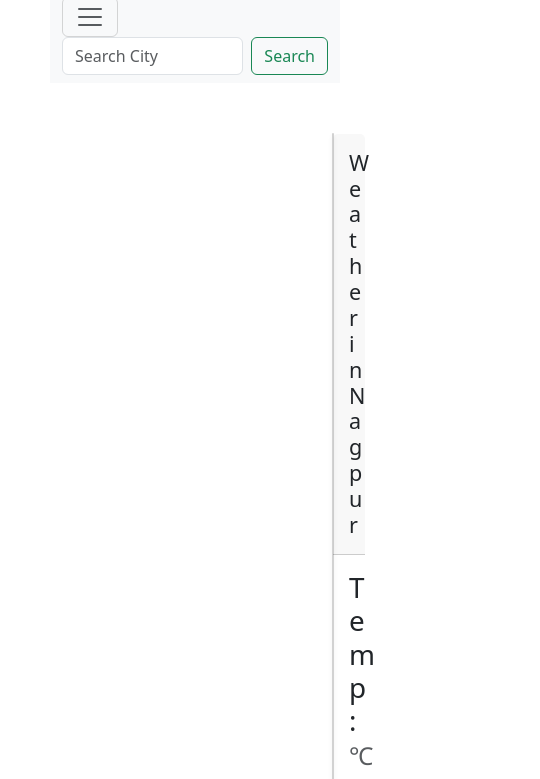
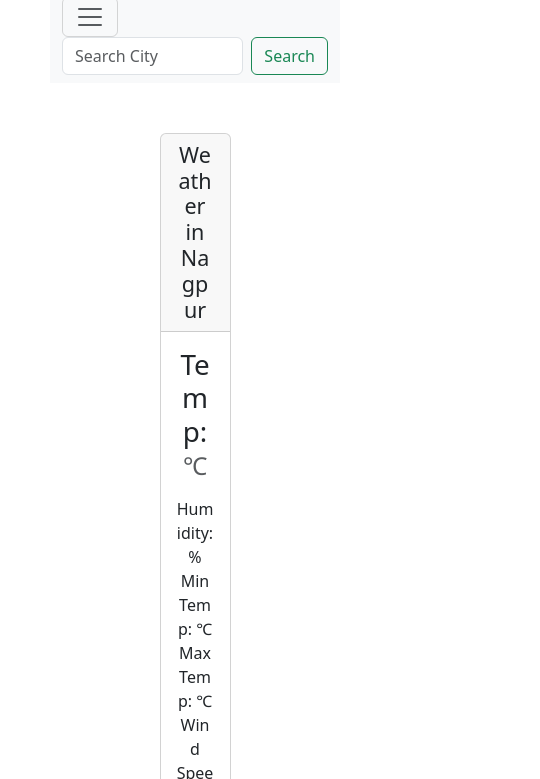
Before and after one commit to akshayjallewar/myWeatherApp, a plain HTML site: page index.html in a window 390 px wide. Shown: the part 65-844 px from the top of the page, 540 px wide, since content can reach past the window. Drawn offline with nearby package versions, Linux system fonts and the light colour scheme; no server answers.

Commit message:
changed html to make app responsive on mobile

```diff
--- a/index.html
+++ b/index.html
@@ -30,10 +30,10 @@
       </nav>
 
       <main>
-        <div class="row row-cols-1 row-cols-md mb-3 text-center cardcenter">
-          <div class="col">
-            <div class="card mb-4 rounded-3 shadow-sm">
-              <div class="card-header py-3">
+        <div class="row">
+          <div class="col-lg-6 col-md-6 col-sm-6">
+            <div class="card">
+              <div class="card-header">
                 <h4 class="my-0 fw-normal">Weather in <span id="cityName"></span></h4>
               </div>
               <div class="card-body">
--- a/styles.css
+++ b/styles.css
@@ -23,3 +23,9 @@ p.copyright {
     padding-bottom: 0;
     margin-bottom: 0;
 }
+
+div.row {
+    margin: auto;
+    max-width: 50%;
+    text-align: center;
+}
```
